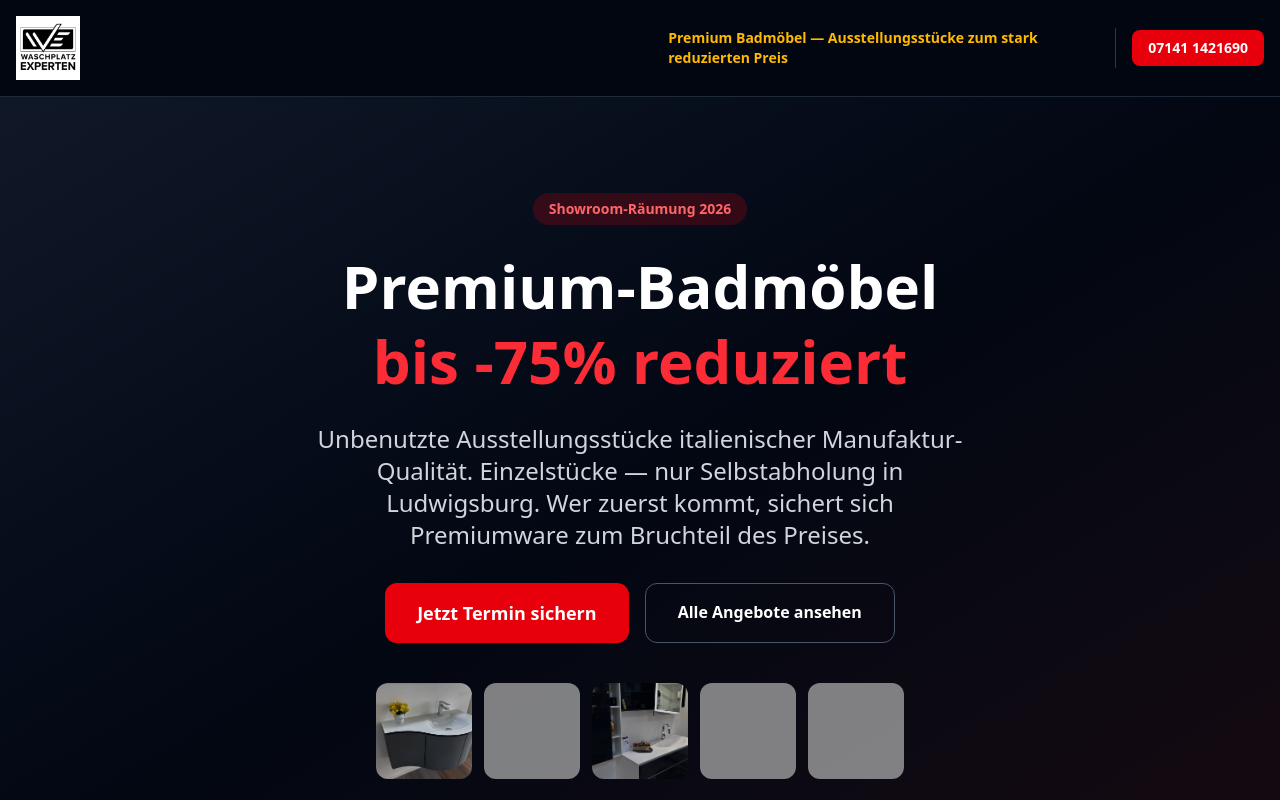
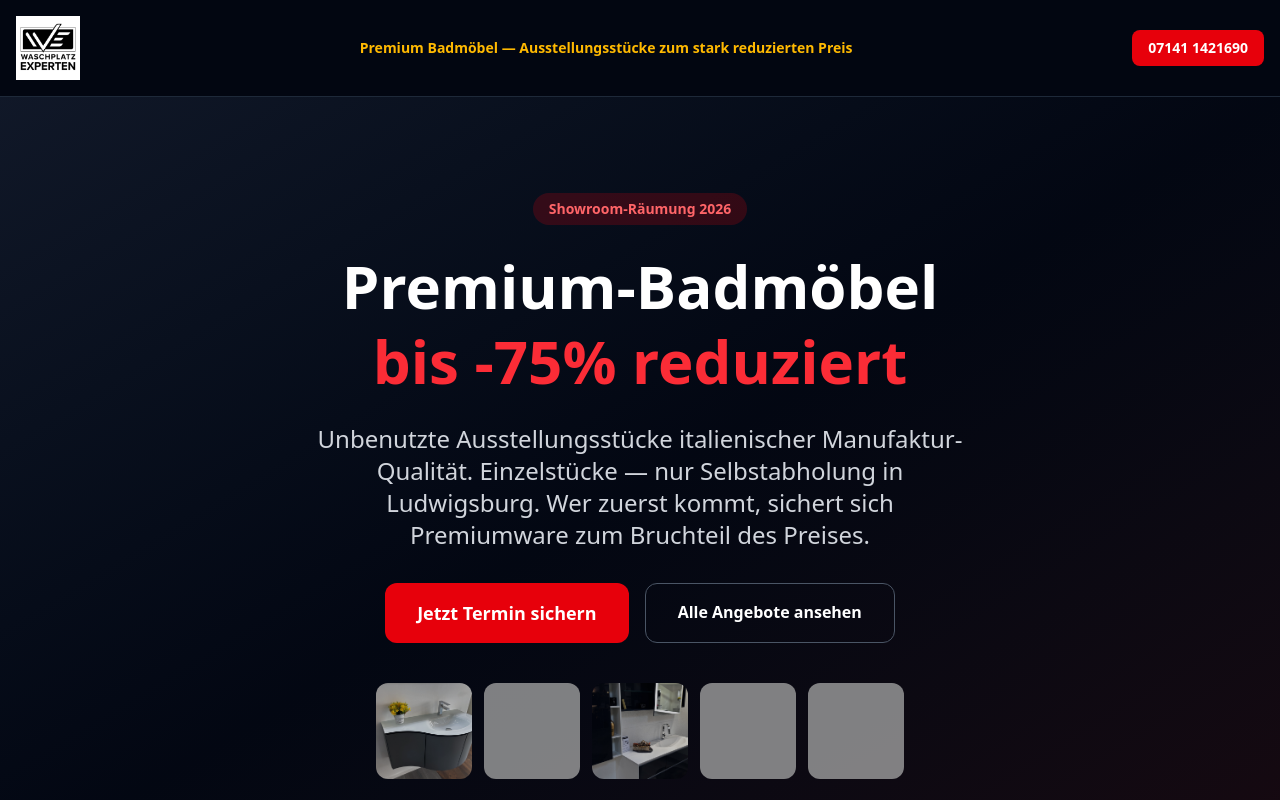
Before and after one commit to TauberFrank/restposten.waschplatz-experten.com, a website: page index.html in a window 1280 px wide. Shown: the top 800 px of the page. Drawn offline with Linux system fonts and the light colour scheme; grey boxes are pictures that could not be loaded.

Commit message:
Ticker: Slide-Animation statt Typewriter, mobile Leiste
- Desktop: Text gleitet von rechts zur Mitte, 8s Halt, nach links raus
- Mobile: Schmale Amber-Leiste unter dem Header mit Fade-In/Out
- Ticker zentriert im Header zwischen Logo und Telefon-Button

Co-Authored-By: Claude Opus 4.6 <noreply@anthropic.com>

```diff
--- a/index.html
+++ b/index.html
@@ -50,12 +50,15 @@
 
     <!-- STICKY HEADER -->
     <header class="sticky top-0 z-50 bg-gray-950/95 backdrop-blur border-b border-gray-800">
-        <div class="max-w-7xl mx-auto px-4 py-4 flex items-center justify-between">
-            <a href="https://restposten.waschplatz-experten.com" class="hover:opacity-80 transition-opacity"><img src="./Siegel_Waschplatz-Experten_V2.jpg" alt="Waschplatz-Experten" class="h-14 sm:h-16"></a>
-            <div class="flex items-center gap-3 sm:gap-4">
-                <span id="ticker" class="hidden sm:inline-block text-xs lg:text-sm text-amber-400 font-semibold max-w-xs lg:max-w-md border-r border-amber-500/30 pr-3 sm:pr-4"></span>
-                <a href="tel:071411421690" class="bg-red-600 hover:bg-red-700 text-white text-sm font-bold px-4 py-2 rounded-lg transition-colors shrink-0">07141 1421690</a>
+        <div class="max-w-7xl mx-auto px-4 py-4 flex items-center gap-4">
+            <a href="https://restposten.waschplatz-experten.com" class="shrink-0 hover:opacity-80 transition-opacity"><img src="./Siegel_Waschplatz-Experten_V2.jpg" alt="Waschplatz-Experten" class="h-14 sm:h-16"></a>
+            <div class="hidden sm:flex flex-1 overflow-hidden justify-center min-w-0">
+                <span id="ticker" class="text-xs lg:text-sm text-amber-400 font-semibold whitespace-nowrap" style="opacity:0"></span>
             </div>
+            <a href="tel:071411421690" class="ml-auto sm:ml-0 shrink-0 bg-red-600 hover:bg-red-700 text-white text-sm font-bold px-4 py-2 rounded-lg transition-colors">07141 1421690</a>
+        </div>
+        <div class="sm:hidden overflow-hidden bg-amber-500/10 border-t border-amber-500/20 py-1.5 px-4 text-center">
+            <span id="ticker-mobile" class="text-[11px] text-amber-400 font-semibold" style="opacity:0"></span>
         </div>
     </header>
 
@@ -299,7 +302,7 @@
         });
     });
 
-    // Ticker (typewriter effect)
+    // Ticker (slide animation)
     (function() {
         const messages = [
             'Premium Badmöbel — Ausstellungsstücke zum stark reduzierten Preis',
@@ -310,23 +313,43 @@
             'Telefonisch täglich 8–20 Uhr, auch am Wochenende erreichbar'
         ];
         const el = document.getElementById('ticker');
-        if (!el) return;
+        const elM = document.getElementById('ticker-mobile');
         let idx = 0;
-        function typeMessage() {
+        function show() {
             const msg = messages[idx];
-            let c = 0;
-            el.textContent = '';
-            el.style.borderRight = '2px solid #f59e0b';
-            const typing = setInterval(() => {
-                if (c < msg.length) { el.textContent += msg[c]; c++; }
-                else {
-                    clearInterval(typing);
-                    el.style.borderRight = '';
-                    setTimeout(() => { idx = (idx + 1) % messages.length; typeMessage(); }, 7000);
+            // Desktop: slide in from right → center → slide out left
+            if (el) {
+                el.textContent = msg;
+                el.style.transition = 'none';
+                el.style.transform = 'translateX(80%)';
+                el.style.opacity = '0';
+                requestAnimationFrame(() => requestAnimationFrame(() => {
+                    el.style.transition = 'transform 1s ease-out, opacity 0.6s ease-out';
+                    el.style.transform = 'translateX(0)';
+                    el.style.opacity = '1';
+                }));
+            }
+            // Mobile: fade in
+            if (elM) {
+                elM.textContent = msg;
+                elM.style.transition = 'opacity 0.6s';
+                elM.style.opacity = '1';
+            }
+            // Hold 8s, then slide/fade out
+            setTimeout(() => {
+                if (el) {
+                    el.style.transition = 'transform 1s ease-in, opacity 0.6s ease-in';
+                    el.style.transform = 'translateX(-80%)';
+                    el.style.opacity = '0';
                 }
-            }, 35);
+                if (elM) {
+                    elM.style.transition = 'opacity 0.6s';
+                    elM.style.opacity = '0';
+                }
+                setTimeout(() => { idx = (idx + 1) % messages.length; show(); }, 1100);
+            }, 8000);
         }
-        typeMessage();
+        show();
     })();
     </script>
 
```
Also changed, not shown: produkt.html (+39 -19 lines), dist/output.css.
